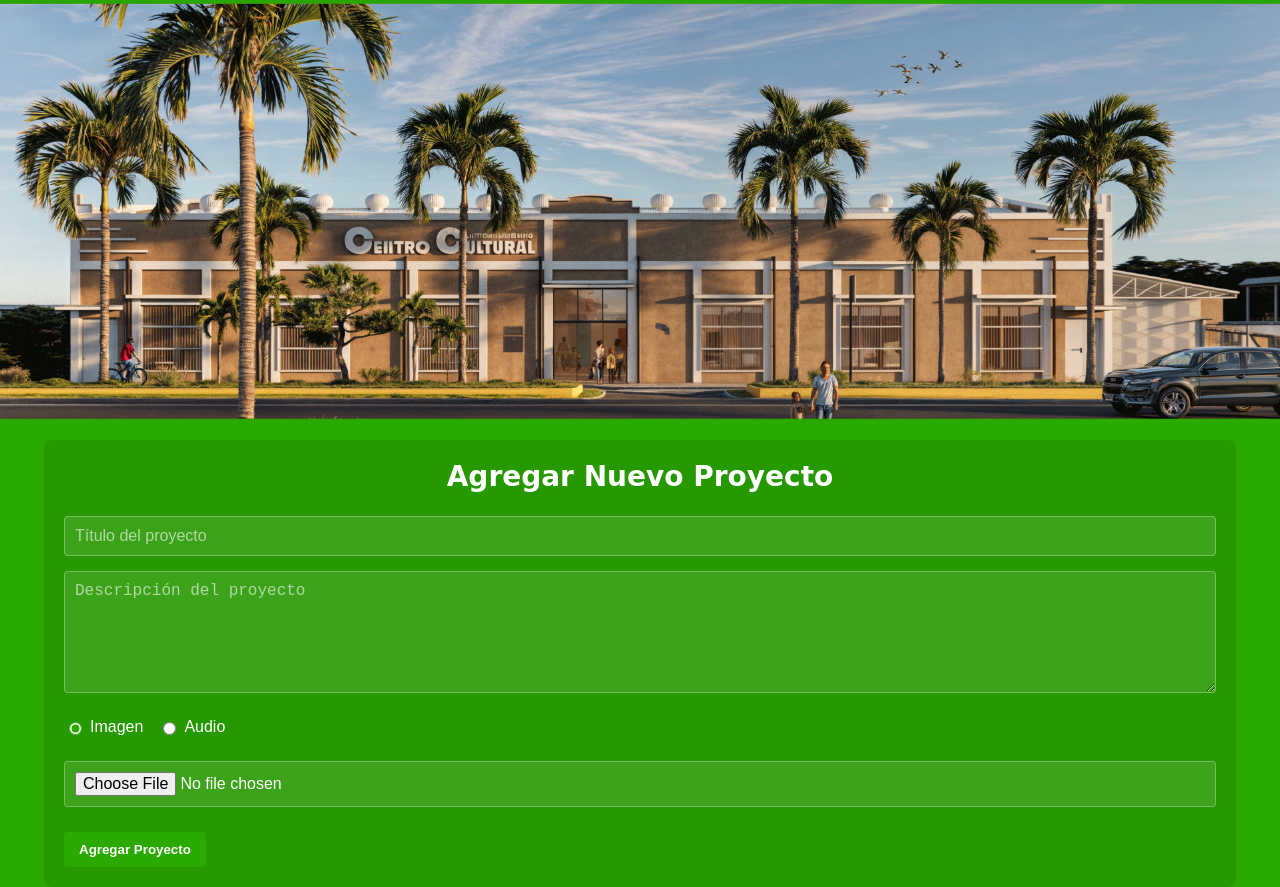
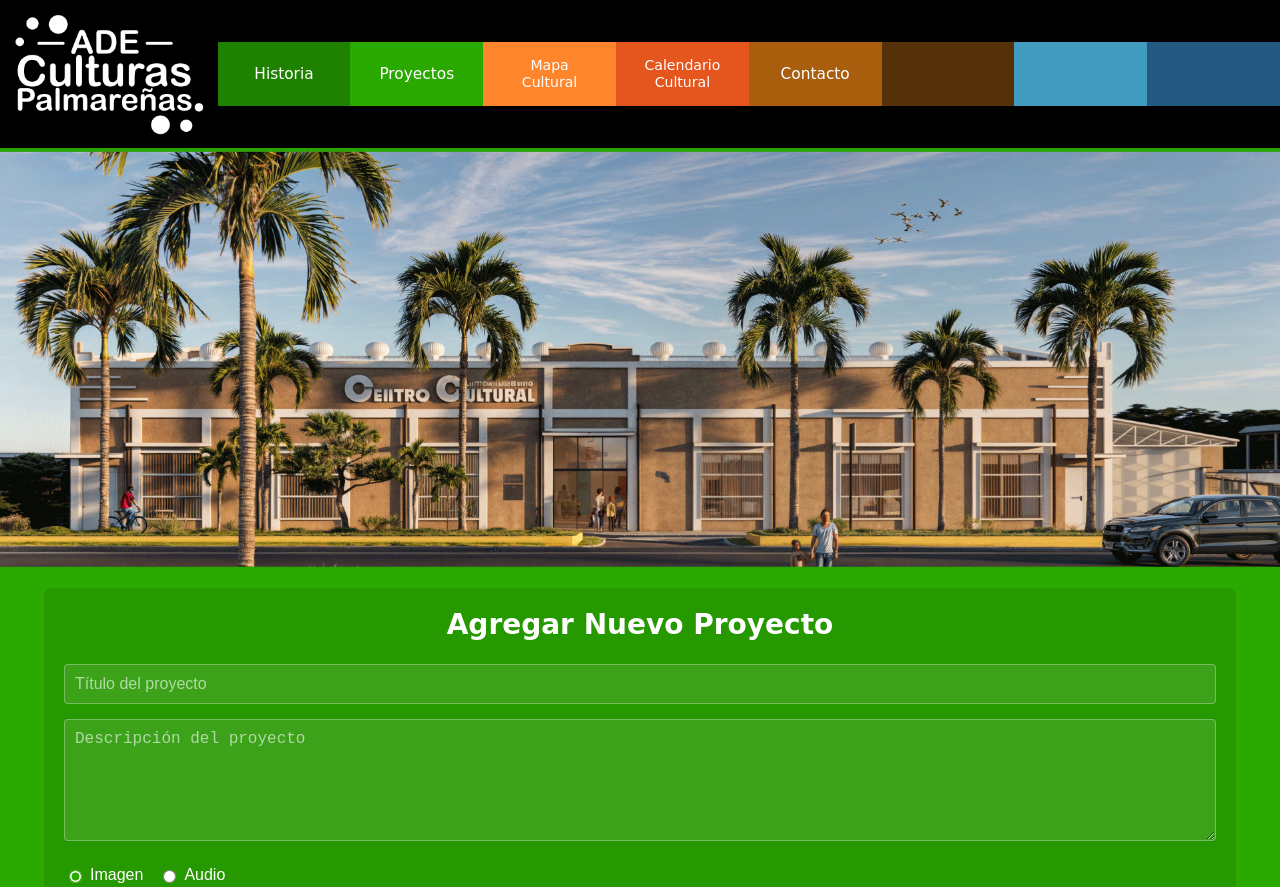
Before and after one commit to Bojtronic/JP_TCU, a website: page public/pages/proyectos.html in a window 1280 px wide. Shown: the top 887 px of the page. Drawn offline with Linux system fonts and the light colour scheme.

```diff
--- a/public/css/proyectos.css
+++ b/public/css/proyectos.css
@@ -145,7 +145,7 @@
 
 /* Formulario de proyectos */
 .controles-proyectos {
-    max-width: 1200px;
+    max-width: 90%;
     width: 90%;
     margin: 20px auto;
     padding: 20px;
--- a/public/pages/proyectos.html
+++ b/public/pages/proyectos.html
@@ -11,7 +11,23 @@
 </head>
 <body class="green-strong">
     <header class="black">
-        <!-- Encabezado existente -->
+        <div class="logo">
+            <a href="/pages/gestion_cultural.html">
+                <img src="../images/logo_BN_header.PNG" alt="ADE Culturas Palmareñas">
+            </a>
+        </div>
+        <nav>
+            <ul class="menu">
+                <li class="green-dark"><a href="/pages/historia.html">Historia</a></li>
+                <li class="green-strong"><a href="/pages/proyectos.html">Proyectos</a></li>
+                <li class="orange"><a href="/pages/mapa_cultural.html">Mapa Cultural</a></li>
+                <li class="orange-dark"><a href="/pages/calendario_cultural.html">Calendario Cultural</a></li>
+                <li class="brown-light"><a href="/pages/contacto.html">Contacto</a></li>
+                <li class="brown-dark"></li>
+                <li class="blue-light"></li>
+                <li class="blue-dark"></li>
+            </ul>
+        </nav>
     </header>
 
     <img class="imagen-responsive" src="../images/3/propuesta-web-ade_03.gif" alt="Proyectos">
```
